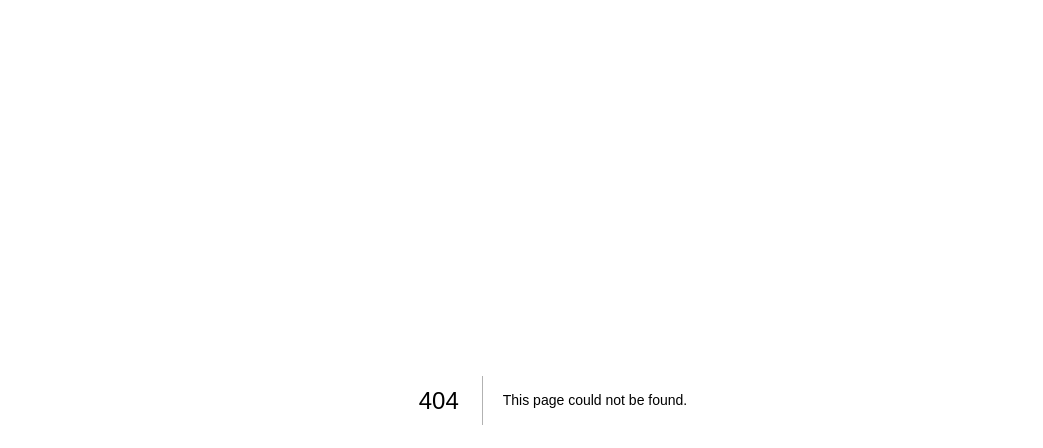
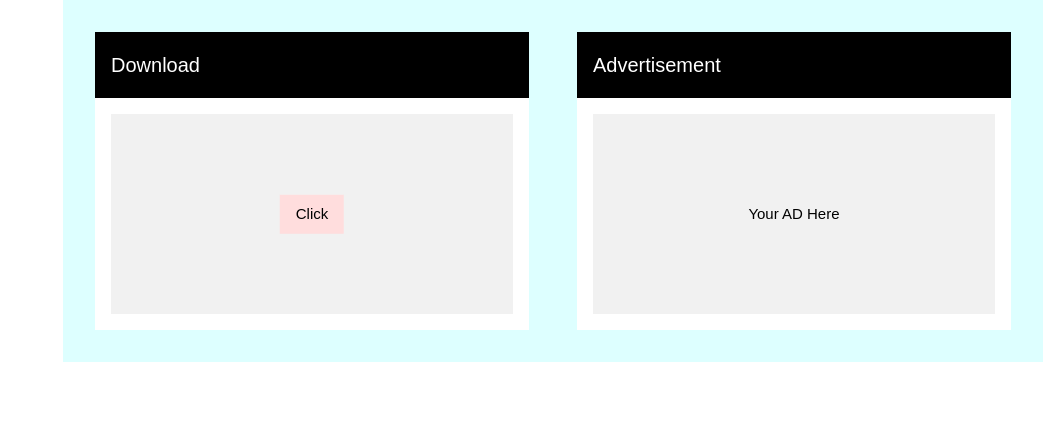
Before and after one commit to hasindusithmin/sinhalasongs, a Next.js app: page /download/1 in a window 1280 px wide. Before the commit this address had no page. Shown: the top 448 px of the page, without its empty margins (237-1280 px from the left). Built offline with nearby package versions, Linux system fonts and the light colour scheme; a web font is replaced by a local one.

Commit message:
Create /download/[name].js

```diff
--- a/pages/api/hello.js
+++ b/pages/api/download.js
@@ -1,5 +1,6 @@
 // Next.js API route support: https://nextjs.org/docs/api-routes/introduction
 
 export default function handler(req, res) {
-  res.status(200).json({ name: 'John Doe' })
+  const {url} = req.query;
+  res.redirect(url)
 }
--- /dev/null
+++ b/pages/download/[name].js
@@ -0,0 +1,66 @@
+import { useRouter } from "next/router"
+import { useState } from "react";
+import Head from "next/head";
+import Header from "../../components/Header";
+export default function Song() {
+    const router = useRouter();
+
+    const {name,artist} = router.query;
+
+    console.log(name,artist);
+
+    const [getSong,setgetSong] = useState(false)
+    const [song,setSong] = useState(null)
+    const [singer,setSinger] = useState(null)
+
+    if (name !== undefined && getSong === false) {
+        setgetSong(true)
+        setSong(name)
+        setSinger(artist)
+    }
+
+    const download = () => {
+        const Singer = singer.replaceAll(' ','%20').toLowerCase();
+        const Song = song.replaceAll(' ','_');
+        router.replace(`/api/download?url=https://sinhalasongscloudstorage.on.drv.tw/storage/mp3/${Singer}/${Song}.mp3`)
+    }
+
+    return (
+        <>
+            <Head>
+                {song && <title>download | {song}</title>}
+            </Head>
+            {singer  && <Header title={singer} desc={`Download ${song}`} />}
+            <div className="w3-row-padding w3-pale-blue">
+                <div className="w3-half w3-panel w3-margin-bottom">
+                    <div className="w3-white w3-margin">
+                        <div className="w3-container w3-padding w3-black">
+                            <h4>Download</h4>
+                        </div>
+                        <div className="w3-container w3-white">
+                            <div className="w3-container w3-display-container w3-light-grey w3-section" style={{height:'200px'}}>
+                                <span className="w3-display-middle">
+                                    <button className="w3-button w3-pale-red" onClick={download}>Click</button>
+                                </span>
+                            </div>
+                        </div>
+                    </div>
+                </div>
+                <div className="w3-half w3-panel w3-margin-bottom">
+                    <div className="w3-white w3-margin">
+                        <div className="w3-container w3-padding w3-black">
+                            <h4>Advertisement</h4>
+                        </div>
+                        <div className="w3-container w3-white">
+                            <div className="w3-container w3-display-container w3-light-grey w3-section" style={{height:'200px'}}>
+                                <span className="w3-display-middle">Your AD Here</span>
+                            </div>
+                        </div>
+                    </div>
+                </div>
+
+            </div>
+        </>
+    )
+
+}
```
Also changed, not shown: pages/singer/[name].js (indentation only).
